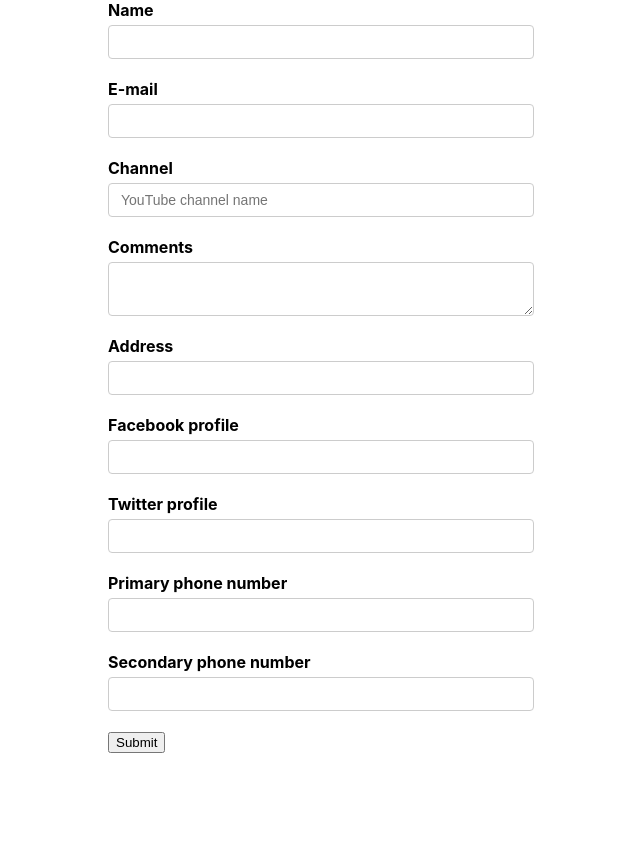
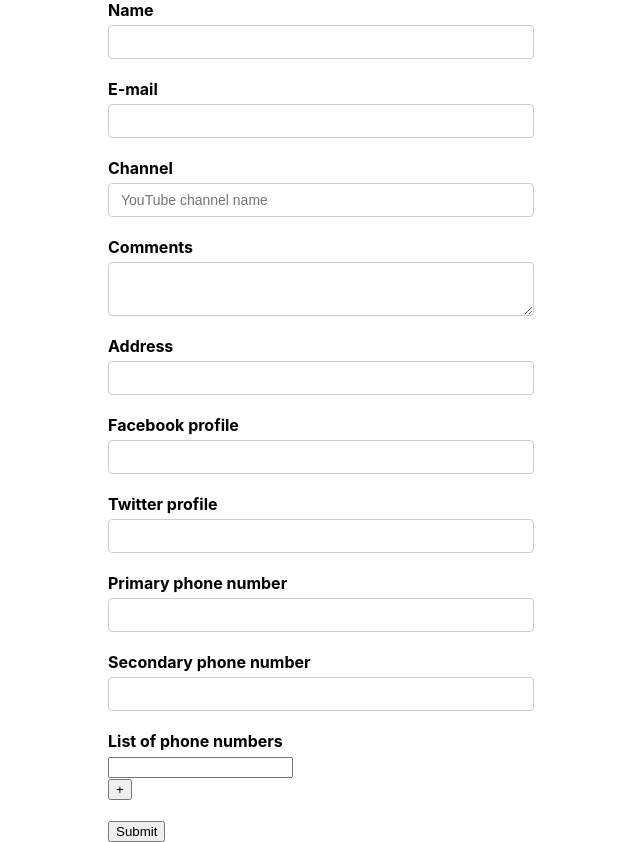
Before and after one commit to macotok/react-formik, a React (Create React App) app in the folder about-react-formik/advanced/: page / in a window 1280 px wide. Shown: the whole page, without its empty margins (319-959 px from the left). Before the commit the page ends 800 px from the top, so only its background shows below. Built offline with nearby package versions, Linux system fonts and the light colour scheme.

Commit message:
FieldArray component

```diff
--- a/about-react-formik/advanced/src/components/YoutubeForm.js
+++ b/about-react-formik/advanced/src/components/YoutubeForm.js
@@ -1,6 +1,6 @@
 import * as Yup from 'yup';
 
-import { ErrorMessage, Field, Form, Formik } from 'formik';
+import { ErrorMessage, Field, FieldArray, Form, Formik } from 'formik';
 
 import React from 'react';
 import TextError from './TextError';
@@ -16,6 +16,7 @@
     twitter: '',
   },
   phoneNumbers: ['', ''],
+  phNumbers: [''],
 };
 
 const onSubmit = (values) => {
@@ -100,6 +101,35 @@
           <Field type="text" id="secondaryPh" name="phoneNumbers[1]" />
         </div>
 
+        <div className="form-control">
+          <label>List of phone numbers</label>
+          <FieldArray name="phNumbers">
+            {(fieldArrayProps) => {
+              const { push, remove, form } = fieldArrayProps;
+              const {
+                values: { phNumbers },
+              } = form;
+              return (
+                <div>
+                  {phNumbers.map((phNumber, index) => (
+                    <div key={index}>
+                      <Field name={`phNumbers[${index}]`} />
+                      {index > 0 && (
+                        <button type="button" onClick={() => remove(index)}>
+                          -
+                        </button>
+                      )}
+                    </div>
+                  ))}
+                  <button type="button" onClick={() => push('')}>
+                    +
+                  </button>
+                </div>
+              );
+            }}
+          </FieldArray>
+        </div>
+
         <button type="submit">Submit</button>
       </Form>
     </Formik>
```
Also changed, not shown: 1 other file (tests, documents, lock files or other folders).
